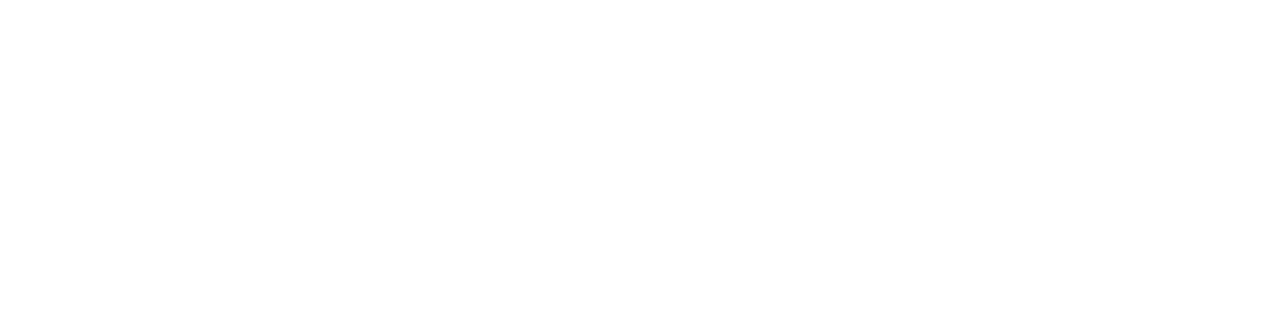
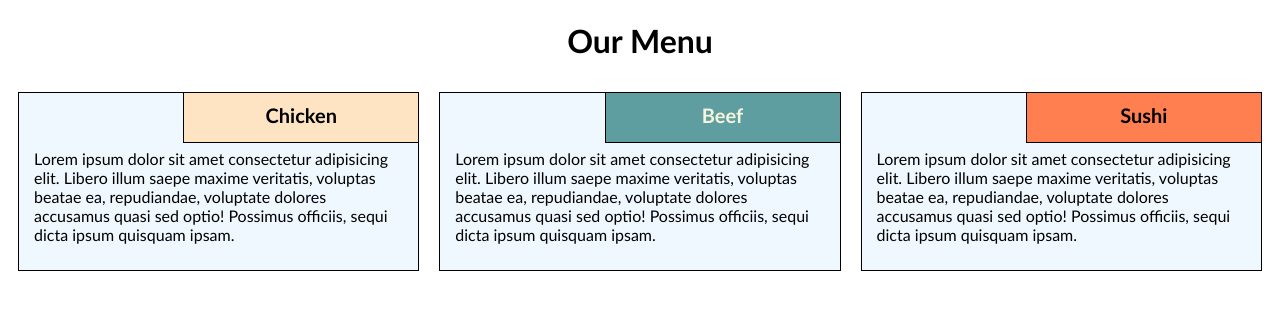
Before and after one commit to R-Rathod/Coursera, a plain HTML site: page module2-sol/index.html in a window 1280 px wide. Drawn offline with Linux system fonts and the light colour scheme.

Commit message:
finished assignmemnt 2

```diff
--- /dev/null
+++ b/module2-sol/css/style.css
@@ -0,0 +1,78 @@
+* {
+    box-sizing: border-box;
+    font-family: 'Gill Sans', 'Gill Sans MT', Calibri, 'Trebuchet MS', sans-serif;
+}
+
+
+h1 {
+    text-align: center;
+    color: black;
+}
+
+section {
+    border: 1px solid black;
+    background-color: aliceblue;
+    margin: 10px;
+}
+
+section>h4 {
+    float: right;
+    border-bottom: 1px solid black;
+    border-left: 1px solid black;
+    margin: 0;
+    width: 235px;
+    text-align: center;
+    font-style: Times;
+    font-size: 20px;
+    font-weight: bold;
+    height: 50px;
+    padding-top: 10px;
+}
+
+section.chicken>h4 {
+    background-color: bisque;
+}
+
+section.beef>h4 {
+    background-color: cadetblue;
+    color: beige ;
+}
+
+section.sushi>h4 {
+    background-color: coral;
+}
+
+section>p {
+    padding: 40px 15px 10px 15px;
+}
+
+.row {
+    width: 100%;
+}
+
+@media (min-width: 992px) {
+    .col-lg-4 {
+        width: 33.33%;
+        float: left;
+      }
+}
+
+@media (min-width: 768px) and (max-width: 991px) {
+    .col-md-6 {
+        float: left;
+        width: 50%;
+    }
+
+    .col-md-12 {
+        float: left;
+        width: 100%;
+    }
+}
+
+@media (max-width: 767px) {
+    .col-sm-12 {
+        float: left;
+        width: 100%;
+    }
+
+}
--- a/module2-sol/index.html
+++ b/module2-sol/index.html
@@ -4,9 +4,36 @@
     <meta charset="UTF-8">
     <meta http-equiv="X-UA-Compatible" content="IE=edge">
     <meta name="viewport" content="width=device-width, initial-scale=1.0">
+    <link rel="stylesheet" href="/css/style.css">
+
     <title>Module 2 Assignment</title>
 </head>
 <body>
+    <h1>Our Menu</h1>
 
+    <div class="row">
+        <div class="col col-lg-4 col-md-6 col-sm-12">
+            <section class="chicken">
+                <h4 class="chicken">Chicken</h4>
+                <p>Lorem ipsum dolor sit amet consectetur adipisicing elit. Libero illum saepe maxime veritatis, voluptas beatae ea, repudiandae, voluptate dolores accusamus quasi sed optio! Possimus officiis, sequi dicta ipsum quisquam ipsam.</p>
+            </section>
+        </div>
+        <div class="col-col">
+            <div class="col col-lg-4 col-md-6 col-sm-12">
+                <section class="beef">
+                    <h4>Beef</h4>
+                    <p>Lorem ipsum dolor sit amet consectetur adipisicing elit. Libero illum saepe maxime veritatis, voluptas beatae ea, repudiandae, voluptate dolores accusamus quasi sed optio! Possimus officiis, sequi dicta ipsum quisquam ipsam.</p>
+                </section>
+            </div>
+        </div>
+        <div class="col-col">
+            <div class="col col-lg-4 col-md-12 col-sm-12">
+                <section class="sushi">
+                    <h4>Sushi</h4>
+                    <p>Lorem ipsum dolor sit amet consectetur adipisicing elit. Libero illum saepe maxime veritatis, voluptas beatae ea, repudiandae, voluptate dolores accusamus quasi sed optio! Possimus officiis, sequi dicta ipsum quisquam ipsam.</p>
+                </section>
+            </div>
+        </div>
+    </div>
 </body>
 </html>
```
